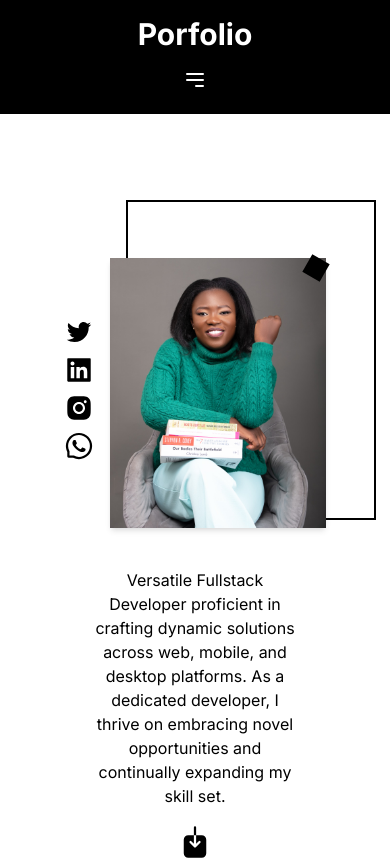
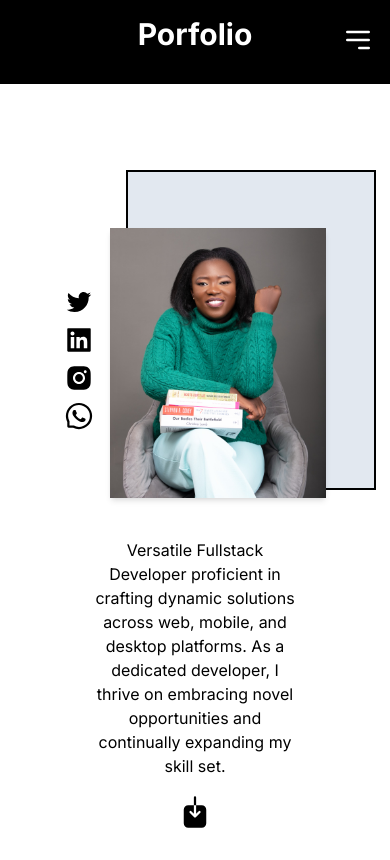
Before and after one commit to realgitau/complete-online-office, a Next.js app: page / in a window 390 px wide. Shown: the top 860 px of the page. Built offline with nearby package versions, Linux system fonts and the light colour scheme.

Commit message:
eigth commit

```diff
--- a/components/Hero/HeroSection.tsx
+++ b/components/Hero/HeroSection.tsx
@@ -17,9 +17,8 @@ const HeroSection = () => {
               <div className="icon-wrapper mb-2"><AiOutlineWhatsApp size={30} /></div>
             </div>
             <div className='relative'>
-              <div className="absolute top-0 right-0 w-5 h-5 bg-black rotate-[30deg] "></div>
               <Image src="/verahprofile.jpeg" alt="verah" width={250} height={250} className='w-[250px] shadow-md' />
-              <div className="absolute bottom-2 left-4 w-[250px] h-[320px] border-black border-2 -z-10"></div>
+              <div className="absolute bottom-2 left-4 w-[250px] h-[320px] border-black bg-slate-200 border-2 -z-10"></div>
             </div>
           </div>
         </div>
--- a/components/NavBar/Navbar.tsx
+++ b/components/NavBar/Navbar.tsx
@@ -10,15 +10,15 @@ const Navbar = () => {
   };
 
   return (
-    <nav className="bg-black p-4">
+    <nav className="bg-black p-4 relative"> {/* Added relative positioning */}
       <div className="container mx-auto flex flex-col lg:flex-row justify-between items-center">
         <div className="text-white font-bold text-3xl mb-4 lg:mb-0 hover:text-orange-600 hover:cursor-pointer">Porfolio </div>
 
         {/* Hamburger menu for small screens */}
-        <div className="lg:hidden">
+        <div className="lg:hidden absolute top-2 right-0 mt-4 mr-4"> {/* Positioned at top right */}
           <button onClick={toggleMenu} className="text-white focus:outline-none">
             <svg
-              className="h-6 w-6"
+              className="h-8 w-8"
               fill="none"
               stroke="currentColor"
               viewBox="0 0 24 24"
```
